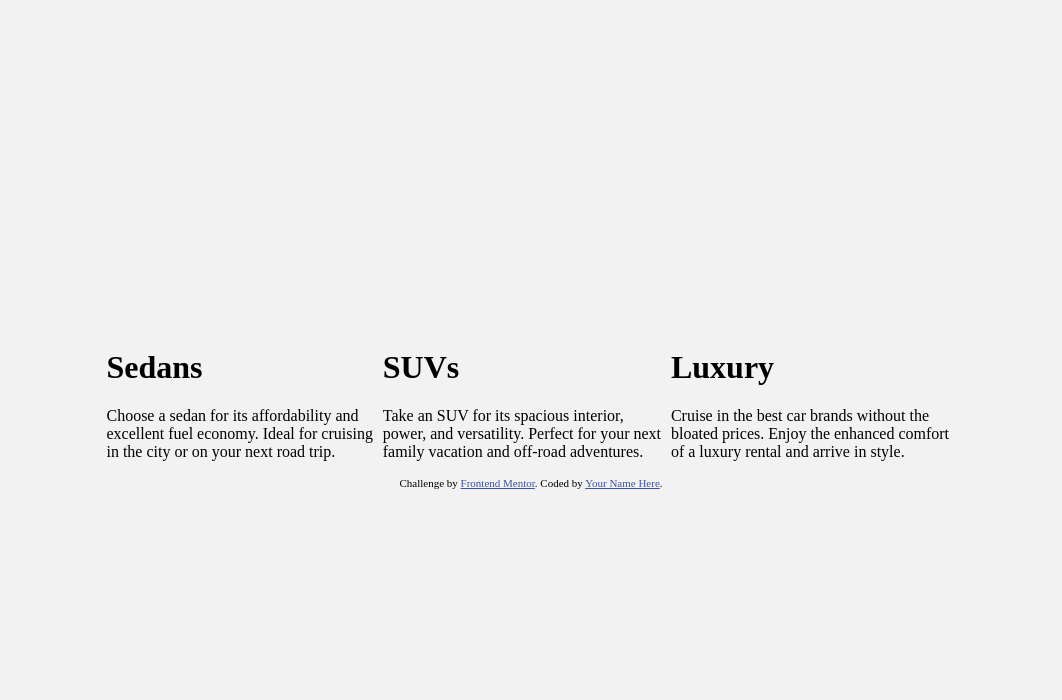
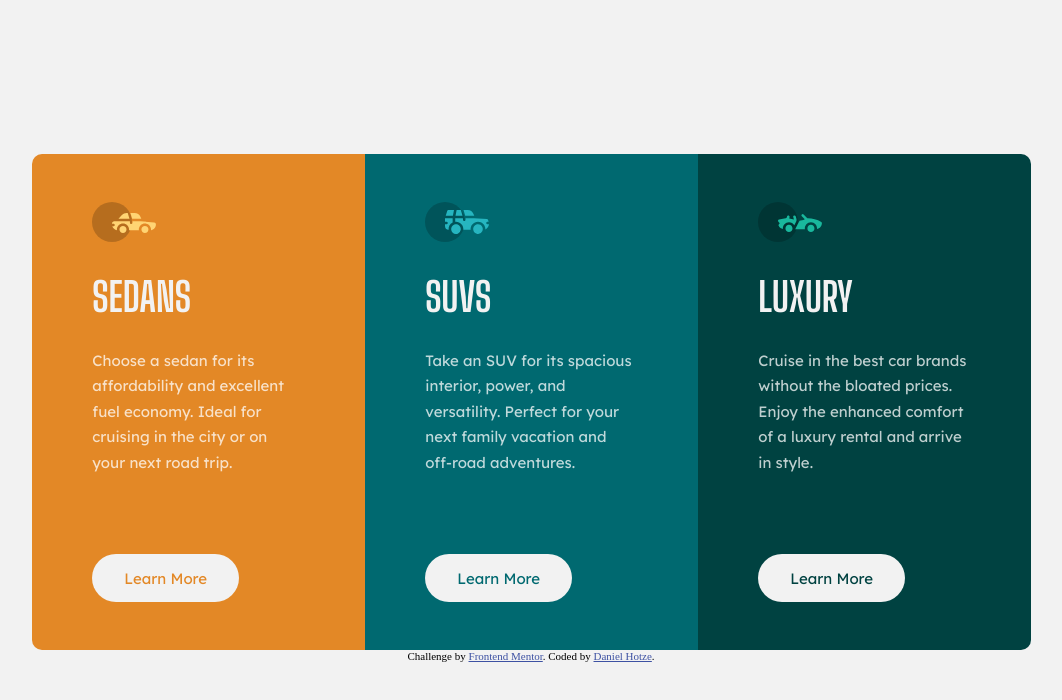
Before and after one commit to danielhotze/FMentor-3_column_preview_card, a plain HTML site: page index.html in a window 1280 px wide. Shown: the whole page, without its empty margins (109-1171 px from the left). Drawn offline with Linux system fonts and the light colour scheme.

Commit message:
Finished first version of the challenge
adjusted the card component so that it looks pretty much as it should. Might need some more fine tuning though

```diff
--- a/css/style.css
+++ b/css/style.css
@@ -11,10 +11,112 @@ body {
 .container{
   display: flex;
   flex-direction: row;
+  flex-wrap: wrap;
   justify-content: center;
   align-items: center;
 
-  max-width: 66.3333vw;
+  border-radius: 10px;
+  overflow: hidden;
+}
+
+.card {
+  max-width: 333px;
+}
+
+.content {
+  padding: 3rem 3.8rem;
+}
+
+.sedan {
+  background-color: hsl(31, 77%, 52%);
+}
+
+.suv {
+  background-color: hsl(184, 100%, 22%);
+}
+
+.luxury {
+  background-color: hsl(179, 100%, 13%);
+}
+
+.card-heading {
+  font-family: 'Big Shoulders Display', cursive;
+  color: hsl(0, 0%, 95%);
+  font-size: 2.5rem;
+  font-weight: 700;
+}
+
+.card-text {
+  font-family: 'Lexend Deca', sans-serif;
+  font-size: 15px;
+  color: hsla(0, 0%, 100%, 0.75);
+  line-height: 1.7;
+  font-weight: 400;
+}
+
+button {
+  margin-top: 4rem;
+  padding: 0.9rem 2rem;
+
+  font-family: 'Lexend Deca', sans-serif;
+  font-size: 15px;
+  font-weight: 400;
+
+  background-color: hsl(0, 0%, 95%);
+  outline: none;
+  border: none;
+  border-radius: 30px;
+}
+
+.btn-sedan{
+  color: hsl(31, 77%, 52%);
+}
+
+.btn-sedan:hover {
+  background-color: hsl(31, 77%, 52%);
+  color: hsl(0, 0%, 95%);
+  cursor: pointer;
+  outline: solid;
+  outline-color: hsl(0, 0%, 95%);
+}
+
+.btn-suv{
+  color: hsl(184, 100%, 22%);
+}
+
+.btn-suv:hover {
+  background-color: hsl(184, 100%, 22%);
+  color: hsl(0, 0%, 95%);
+  cursor: pointer;
+  outline: solid;
+  outline-color: hsl(0, 0%, 95%);
+}
+
+.btn-luxury{
+  color: hsl(179, 100%, 13%);
+}
+
+.btn-luxury:hover {
+  background-color: hsl(179, 100%, 13%);
+  color: hsl(0, 0%, 95%);
+  cursor: pointer;
+  outline: solid;
+  outline-color: hsl(0, 0%, 95%);
+}
+
+@media (max-width: 1100px) {
+  .container {
+    flex-direction: column;
+    flex-wrap: nowrap;
+  }
+
+  .content {
+    padding: 3rem 3rem;
+  }
+
+  button {
+    margin-top: 1rem;
+  }
 }
 
 .attribution {
--- a/index.html
+++ b/index.html
@@ -19,24 +19,37 @@
 <body>
   <main>
     <div class="container">
-      <div class="card">
-        <h1 class="card-heading">Sedans</h1>
+      <div class="card sedan">
+        <div class="content">
+          <img src="images/icon-sedans.svg" alt="icon showing a sedan type car">
+          <h1 class="card-heading">SEDANS</h1>
           <p class="card-text">Choose a sedan for its affordability and excellent fuel economy. Ideal for cruising in the city
           or on your next road trip.</p>
+          <button class="btn-sedan" type="button" name="button">Learn More</button>
+        </div>
 
       </div>
 
-      <div class="card">
-        <h1 class="card-heading">SUVs</h1>
+      <div class="card suv">
+        <div class="content">
+          <img src="images/icon-suvs.svg" alt="icon showing a suv type car">
+          <h1 class="card-heading">SUVS</h1>
           <p class="card-text">Take an SUV for its spacious interior, power, and versatility. Perfect for your next family vacation
           and off-road adventures.</p>
+          <button class="btn-suv" type="button" name="button">Learn More</button>
+        </div>
 
       </div>
 
-      <div class="card">
-        <h1 class="card-heading">Luxury</h1>
+      <div class="card luxury">
+        <div class="content">
+          <img src="images/icon-luxury.svg" alt="icon showing a luxury type car">
+          <h1 class="card-heading">LUXURY</h1>
           <p class="card-text">Cruise in the best car brands without the bloated prices. Enjoy the enhanced comfort of a luxury
           rental and arrive in style.</p>
+          <button class="btn-luxury" type="button" name="button">Learn More</button>
+        </div>
+
 
       </div>
 
@@ -46,7 +59,7 @@
   <footer>
     <div class="attribution">
       Challenge by <a href="https://www.frontendmentor.io?ref=challenge" target="_blank">Frontend Mentor</a>.
-      Coded by <a href="#">Your Name Here</a>.
+      Coded by <a href="https://github.com/DeveloperDwarf" target="_blank">Daniel Hotze</a>.
     </div>
   </footer>
 
```
Lines whose indentation alone changed are shown as unchanged.
